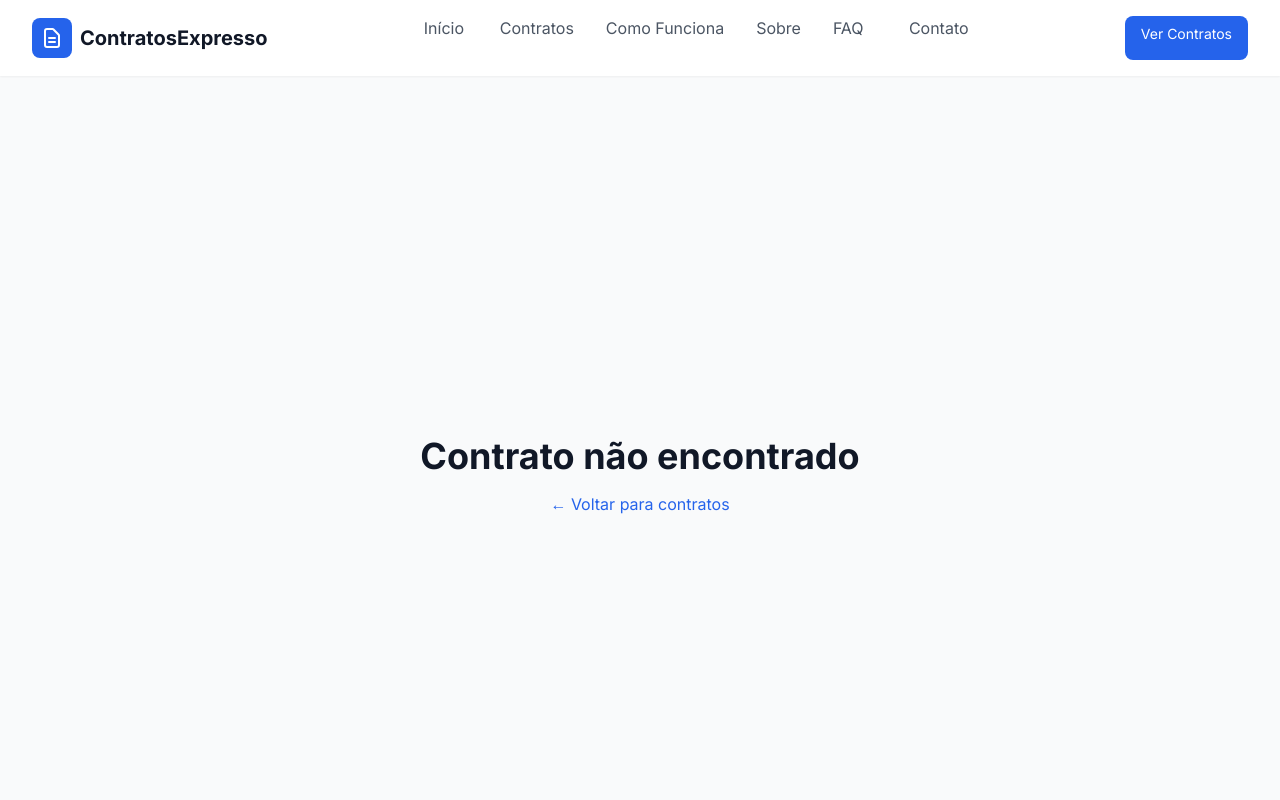
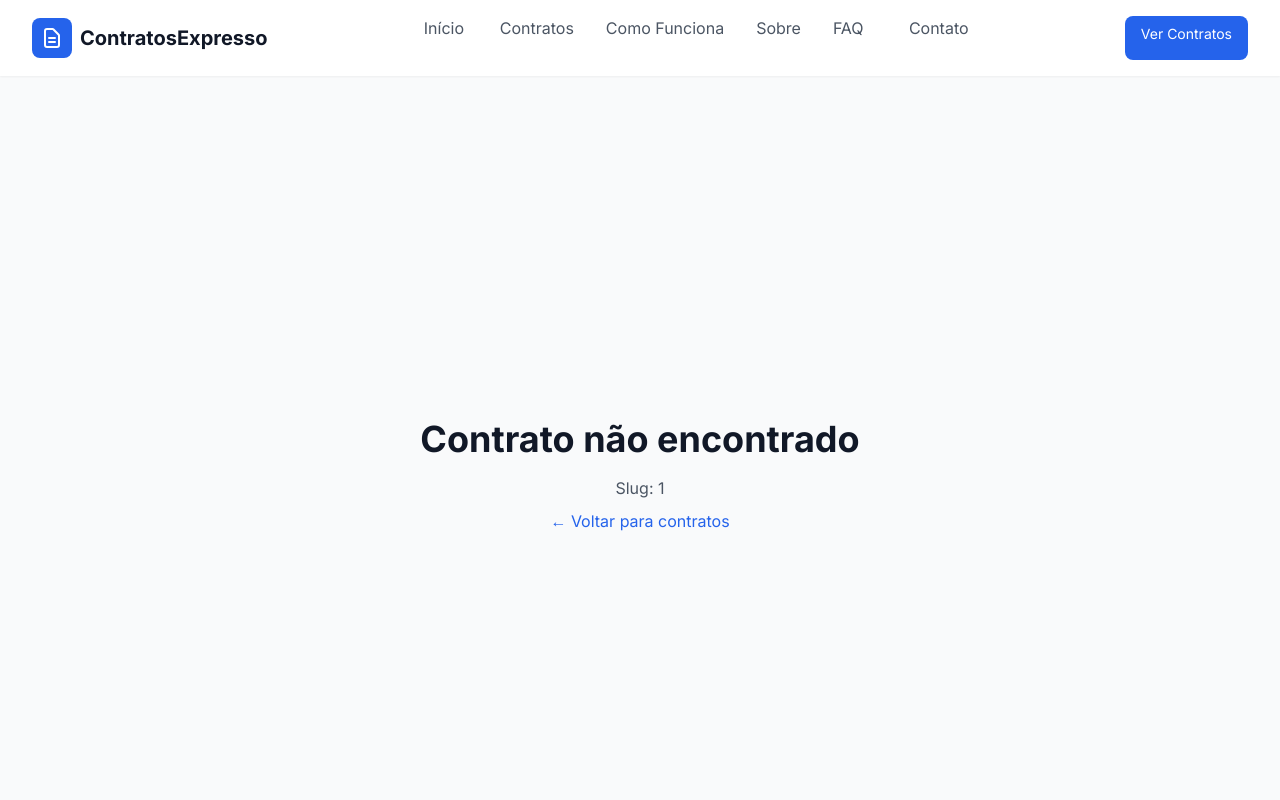
Before and after one commit to mestrereginaldo-site/contratosexpresso-site, a Next.js app: page /contratos/1 in a window 1280 px wide. Shown: the top 800 px of the page. Built offline with nearby package versions, Linux system fonts and the light colour scheme.

Commit message:
Update page.js

```diff
--- a/app/contratos/[slug]/page.js
+++ b/app/contratos/[slug]/page.js
@@ -293,6 +293,11 @@ export default function ContratoPage() {
   const slug = params.slug
   const contrato = contratosData[slug]
 
+  // DEBUG: Adicione isto temporariamente para verificar
+  console.log('Slug recebido:', slug)
+  console.log('Contrato encontrado:', contrato)
+  console.log('Todos os slugs disponíveis:', Object.keys(contratosData))
+
   if (!contrato) {
     return (
       <main>
@@ -300,6 +305,7 @@ export default function ContratoPage() {
         <div className="min-h-screen bg-gray-50 flex items-center justify-center">
           <div className="text-center">
             <h1 className="text-4xl font-bold text-gray-900 mb-4">Contrato não encontrado</h1>
+            <p className="text-gray-600 mb-2">Slug: {slug}</p>
             <a href="/contratos" className="text-blue-600 hover:text-blue-800">
               ← Voltar para contratos
             </a>
```
